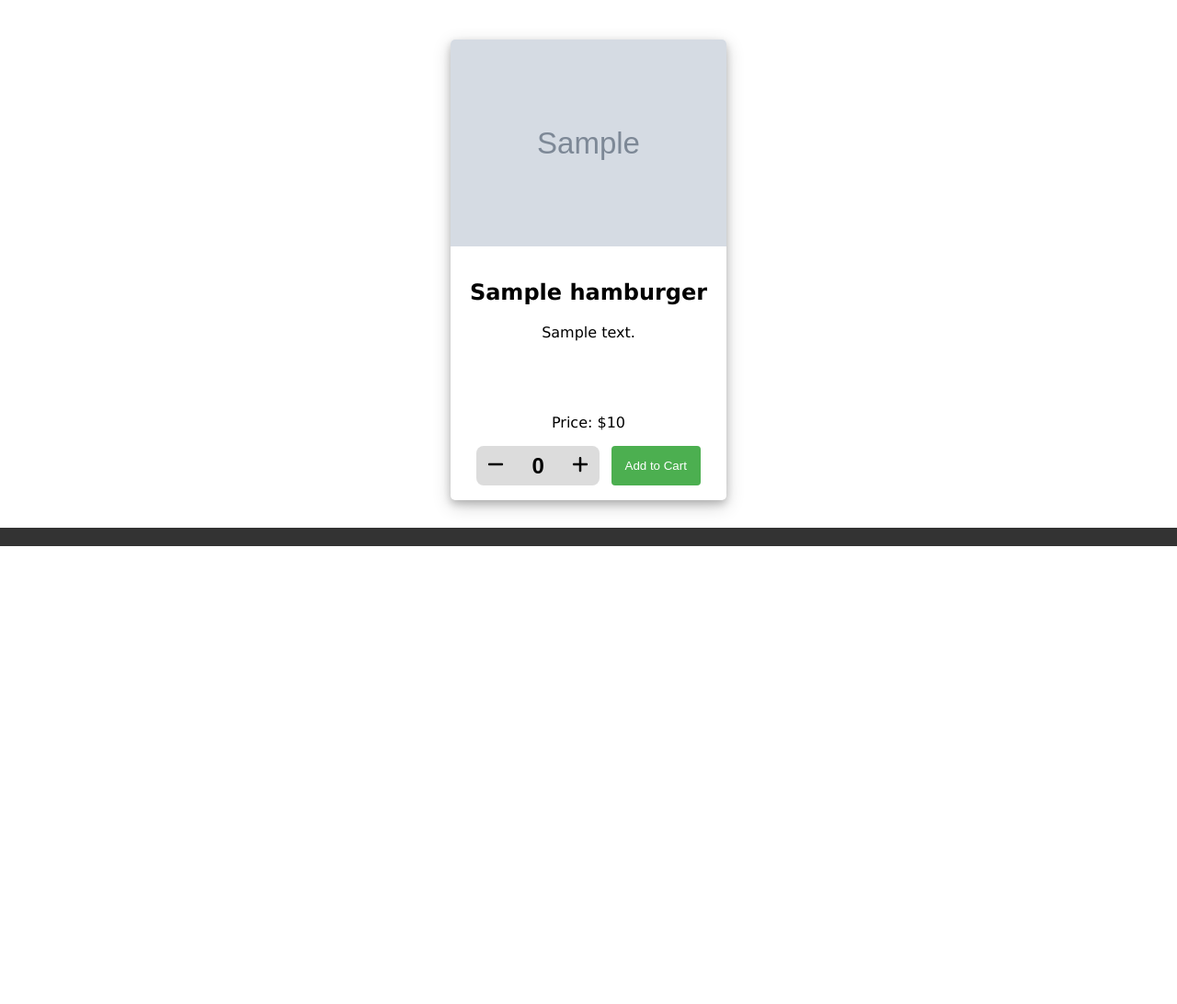
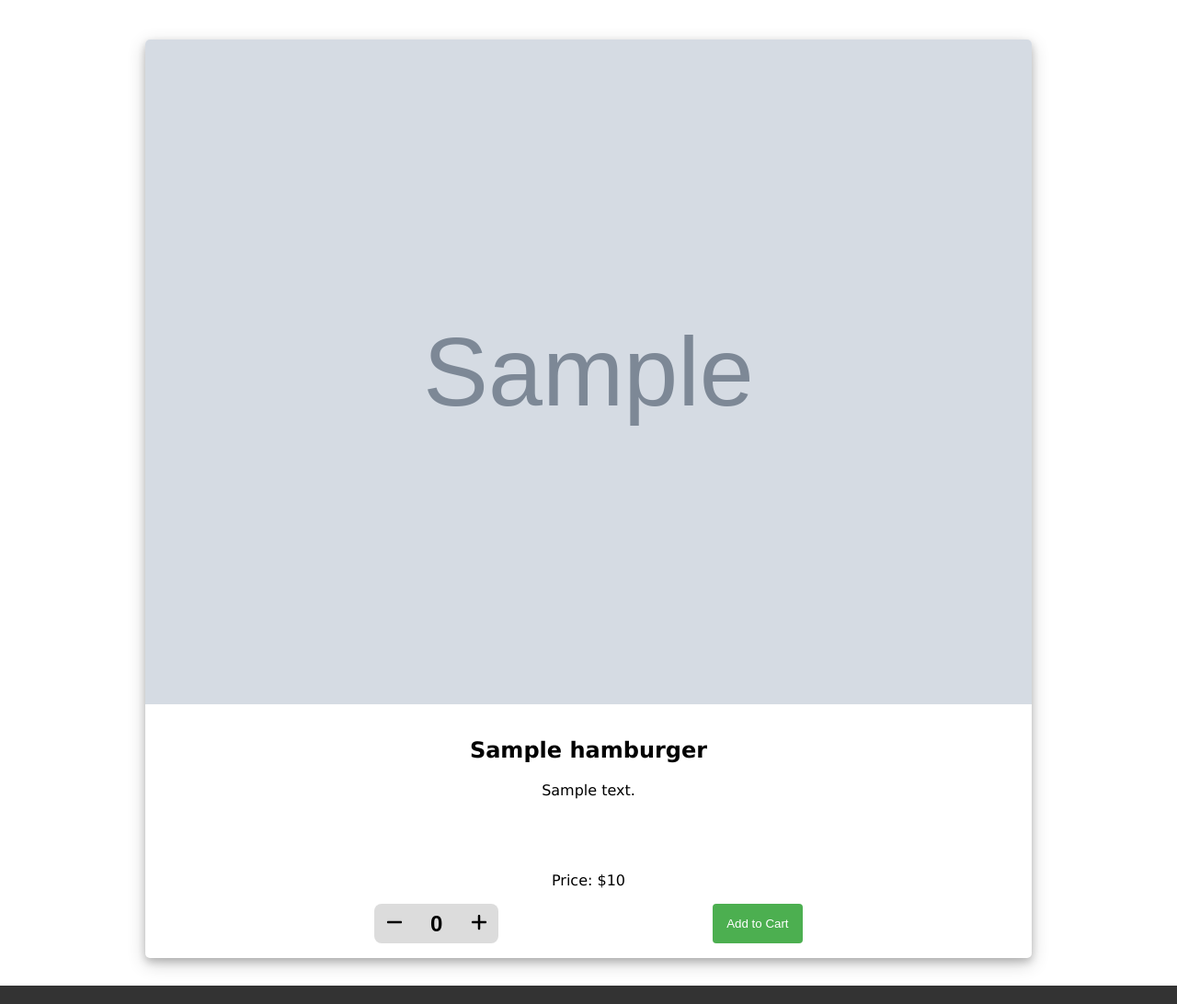
Before and after one commit to AlexzGut/CSD2103_Final_Project, a PHP site: page /html/menu.html in a window 1280 px wide. Shown: the part 135-1227 px from the top of the page at 92% size. Before the commit the page ends 729 px from the top, so only its background shows below. Run offline with PHP 8.4, Linux system fonts and the light colour scheme; tables that the repository leaves empty or names only in its code hold one stand-in row (values such as "Sample post"); grey boxes marked "Sample" are stand-in pictures.

Commit message:
adds images to menu folder(not using them yet). modifies menu css, and getItemsMenu.php to avoid SQL injections

```diff
--- a/css/menu.css
+++ b/css/menu.css
@@ -26,16 +26,15 @@ header {
 }
 
 main {
-    display: flex;
-    flex-wrap: wrap;
-    justify-content: space-around;
+    display: grid;
+    gap: 1rem;
+    grid-template-columns: repeat(auto-fit, minmax(min(100%, 300px), 1fr));
     padding: 20px;
     width: 80%;
     margin: auto;
 }
 
 section {
-    width: 20em;
     padding: 10px;
     text-align: center;
 }
--- a/js/menu.js
+++ b/js/menu.js
@@ -99,7 +99,6 @@ document.addEventListener("DOMContentLoaded", function () {
     }
 
     const retrieveProducts = function () {
-        console.log($('#search-product').val());
         $.ajax({
             url: '../php/getItemsMenu.php', //path to the PHP file
             method: 'POST',
--- a/php/getItemsMenu.php
+++ b/php/getItemsMenu.php
@@ -20,7 +20,7 @@ if (!$conn) {
 if (empty($_POST['name'])) {
     $sqlstatement = "SELECT * FROM hamburgers";
 } else {
-    $filtervalue = $_POST['name'];
+    $filtervalue = mysqli_real_escape_string($conn, $_POST['name']);
     $sqlstatement = "SELECT * FROM hamburgers WHERE name LIKE '%$filtervalue%'";
 }
 
```
Also changed, not shown: img/menu/burgers/Action_Hero_Burger.png.
